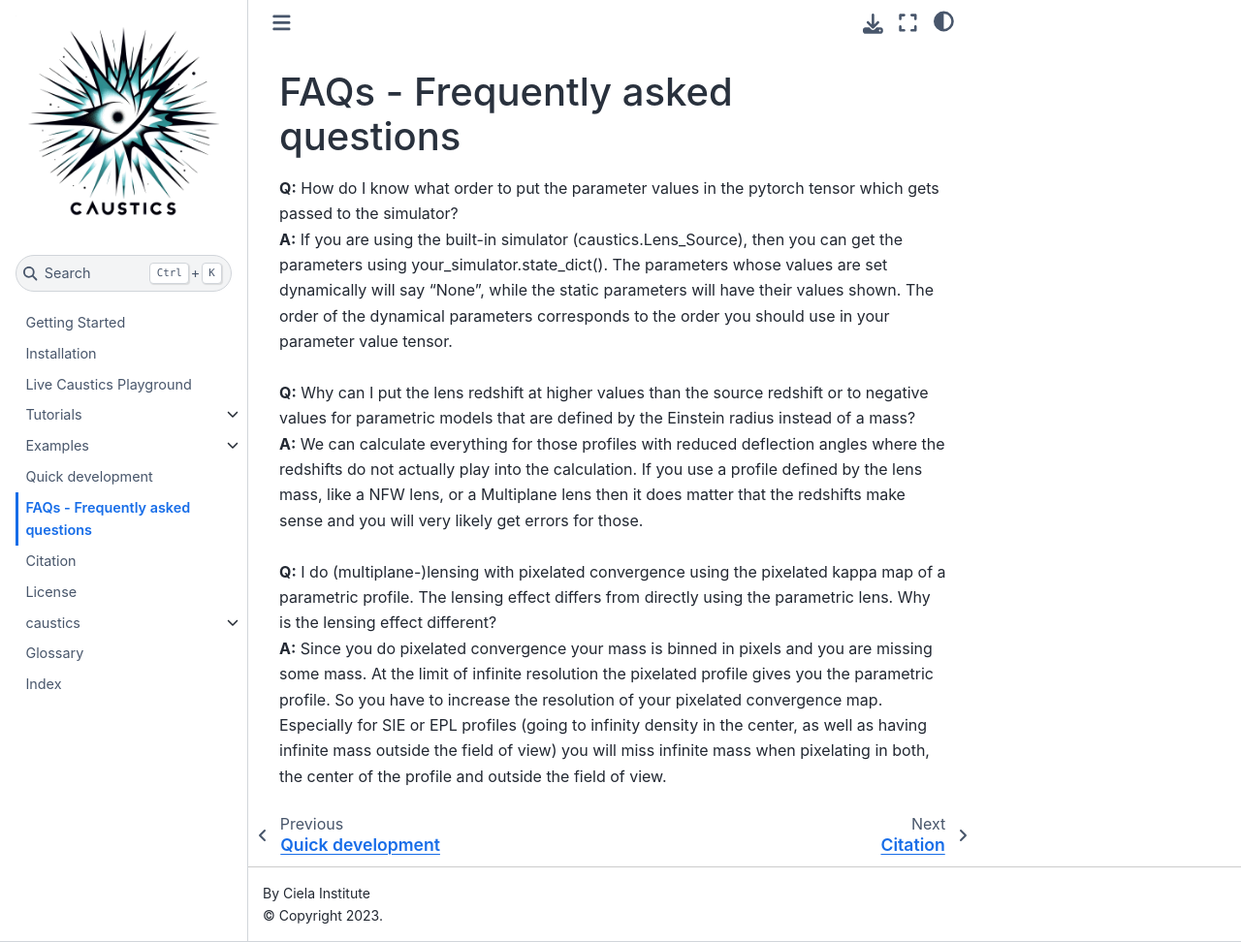
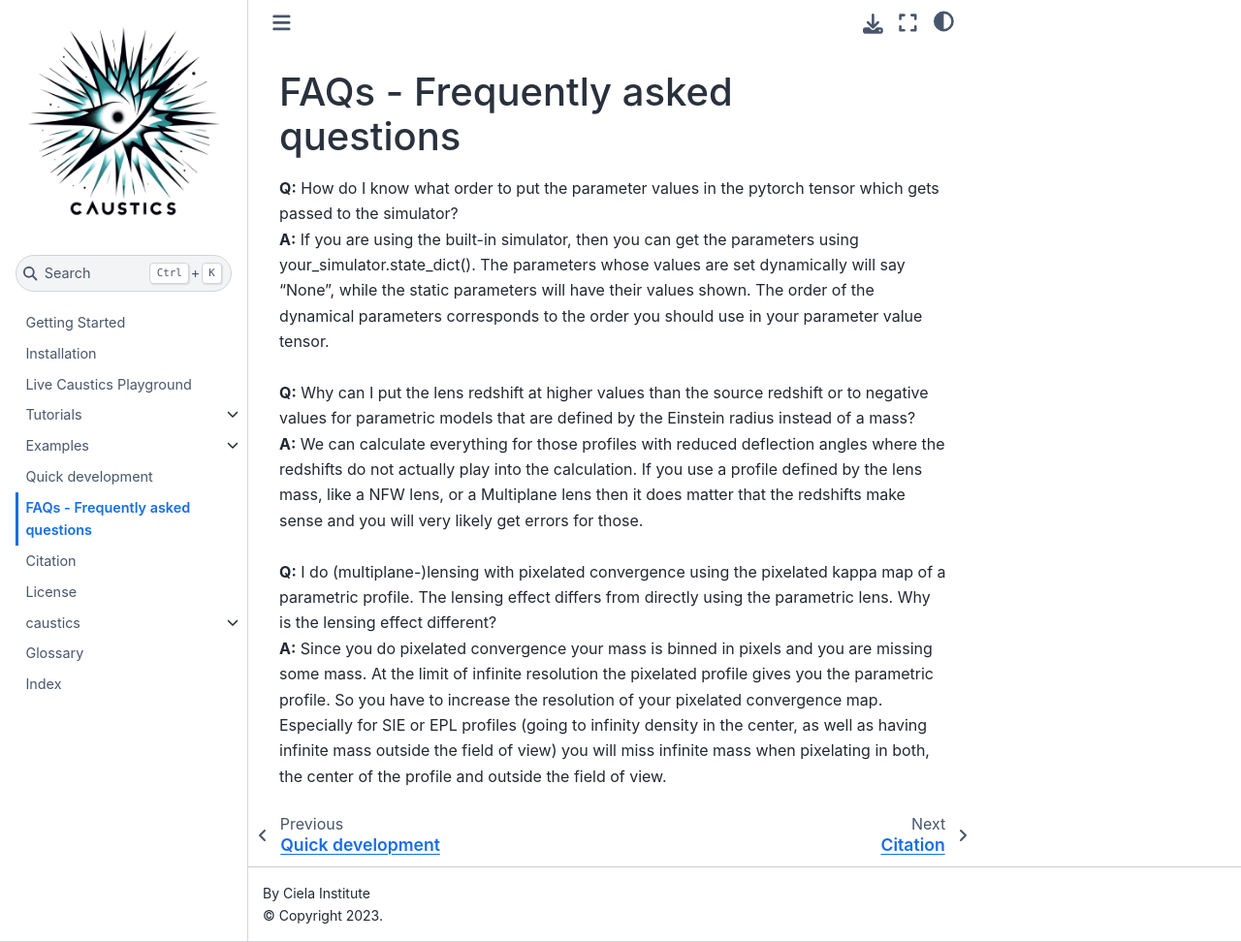
Before and after one commit to Ciela-Institute/caustics, a Jupyter Book: the page built from docs/source/frequently_asked_questions.rst, in a window 1280 px wide and 972 px high. Shown: the whole window at 97% size. Built offline with Jupyter Book 1.0.4 settings and Sphinx 7.4.7 and the Sphinx Book theme 1.1.4, drawn with Linux system fonts in a browser that asks for light colours; pages that are not in the unit, such as notebooks, are missing from menus.

Commit message:
Update frequently_asked_questions.rst

```diff
--- a/docs/source/frequently_asked_questions.rst
+++ b/docs/source/frequently_asked_questions.rst
@@ -1,7 +1,7 @@
 FAQs - Frequently asked questions
 =================================
 | **Q:** How do I know what order to put the parameter values in the pytorch tensor which gets passed to the simulator?
-| **A:** If you are using the built-in simulator (caustics.Lens_Source), then you can get the parameters using your_simulator.state_dict(). The parameters whose values are set dynamically will say "None", while the static parameters will have their values shown. The order of the dynamical parameters corresponds to the order you should use in your parameter value tensor.
+| **A:** If you are using the built-in simulator, then you can get the parameters using your_simulator.state_dict(). The parameters whose values are set dynamically will say "None", while the static parameters will have their values shown. The order of the dynamical parameters corresponds to the order you should use in your parameter value tensor.
 |
 | **Q:** Why can I put the lens redshift at higher values than the source redshift or to negative values for parametric models that are defined by the Einstein radius instead of a mass?
 | **A:** We can calculate everything for those profiles with reduced deflection angles where the redshifts do not actually play into the calculation. If you use a profile defined by the lens mass, like a NFW lens, or a Multiplane lens then it does matter that the redshifts make sense and you will very likely get errors for those.
```
